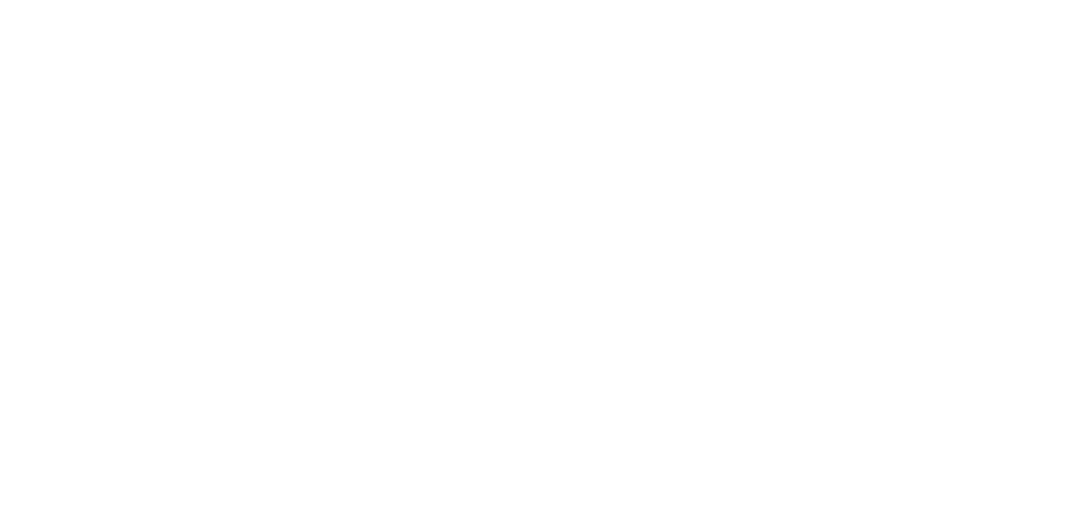
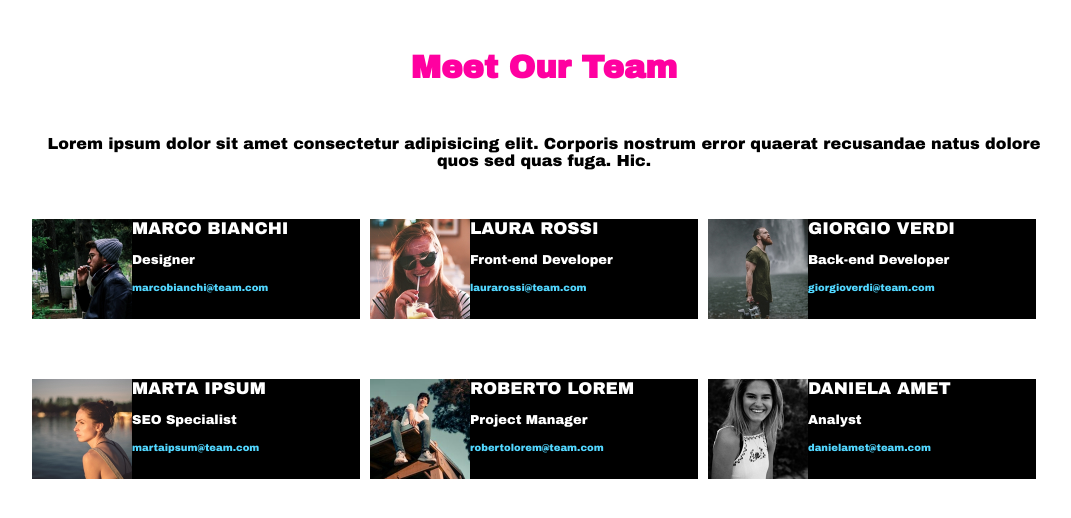
Before and after one commit to FraBona/html-css-float-cards, a plain HTML site: page index.html in a window 1280 px wide. Shown: the whole page, without its empty margins (96-1167 px from the left). Drawn offline with Linux system fonts and the light colour scheme.

Commit message:
commit-main

```diff
--- a/css/main.css
+++ b/css/main.css
@@ -0,0 +1,88 @@
+@import url('https://fonts.googleapis.com/css2?family=Archivo+Black&family=Kanit:wght@400;600&display=swap');
+
+*{
+  font-family: 'Archivo Black', sans-serif;
+  margin: 0;
+  padding: 0;
+  box-sizing: border-box;
+}
+
+.container{
+  max-width: 1024px;
+  margin: 0 auto;
+}
+
+.top-page{
+  padding-top: 50px;
+}
+
+#title{
+  text-align: center;
+  color: #ff00a0;
+  padding-bottom: 50px;
+}
+
+#subtitles{
+  text-align: center;
+}
+
+.col{
+  margin-top: 50px;
+  float: left;
+  width: calc((100% - 40px) / 3);
+  margin-right: 10px;
+  margin-bottom: 10px;
+  background-color: black;
+}
+
+.clearfix:after{
+  content: '';
+  display: table;
+  clear: both;
+}
+
+.col:nth-child(3){
+  margin-right: 0;
+
+}
+.photo{
+  width: 100px;
+  float: left;
+
+}
+
+.title-image{
+  font-size: 17px;
+  padding-bottom: 15px;
+  color: white;
+}
+
+.work{
+  font-size: 13px;
+}
+
+.email{
+  font-size: 10px;
+  color: #52d7ff;
+}
+
+
+
+
+
+
+
+
+
+
+
+.debug .container{
+  border: 2px solid red;
+  padding: 10px;
+}
+
+.debug .col{
+  border: 2px solid cornflowerblue;
+  min-height: 80px;
+  padding: 10px;
+}
--- a/index.html
+++ b/index.html
@@ -3,9 +3,69 @@
 <head>
   <meta charset="UTF-8">
   <meta name="viewport" content="width=device-width, initial-scale=1.0">
-  <title>Document</title>
+  <title>Float Cards</title>
+  <link rel="stylesheet" href="./css/main.css">
 </head>
-<body>
-
+<body class="debugg">
+  <header class="container ">
+    <div class="top-page">
+      <h1 id="title">Meet Our Team</h1>
+      <p id="subtitles">Lorem ipsum dolor sit amet consectetur adipisicing elit. Corporis nostrum error quaerat recusandae natus dolore quos sed quas fuga. Hic.</p>
+    </div>
+  </header>
+  <main>
+    <section>
+      <div class="container clearfix">
+        <div class="col designer">
+          <p class="title-image">
+            <img src="./img/img/male1.png" alt="" class="photo">
+            MARCO BIANCHI
+            <p class="title-image work">Designer</p>
+            <p class="title-image email">marcobianchi@team.com</p>
+          </p>
+        </div>
+        <div class="col">
+          <p class="title-image">
+            <img src="./img/img/female1.png" alt="" class="photo">
+            LAURA ROSSI
+            <p class="title-image work">Front-end Developer</p>
+            <p class="title-image email">laurarossi@team.com</p>
+          </p>
+        </div>
+        <div class="col">
+          <p class="title-image">
+            <img src="./img/img/male2.png" alt="" class="photo">
+            GIORGIO VERDI
+            <p class="title-image work">Back-end Developer</p>
+            <p class="title-image email">giorgioverdi@team.com</p>
+          </p>
+        </div>
+        <div class="col">
+          <p class="title-image">
+            <img src="./img/img/female2.png" alt="" class="photo">
+            MARTA IPSUM
+            <p class="title-image work">SEO Specialist</p>
+            <p class="title-image email">martaipsum@team.com</p>
+          </p>
+        </div>
+        <div class="col">
+          <p class="title-image">
+            <img src="./img/img/male3.png" alt="" class="photo">
+            ROBERTO LOREM
+            <p class="title-image work">Project Manager</p>
+            <p class="title-image email">robertolorem@team.com</p>
+          </p>
+        </div>
+        <div class="col">
+          <p class="title-image">
+            <img src="./img/img/female3.png" alt="" class="photo">
+            DANIELA AMET
+            <p class="title-image work">Analyst</p>
+            <p class="title-image email">danielamet@team.com</p>
+          </p>
+        </div>
+      </div>
+    </section>
+  </main>
 </body>
 </html>
```
